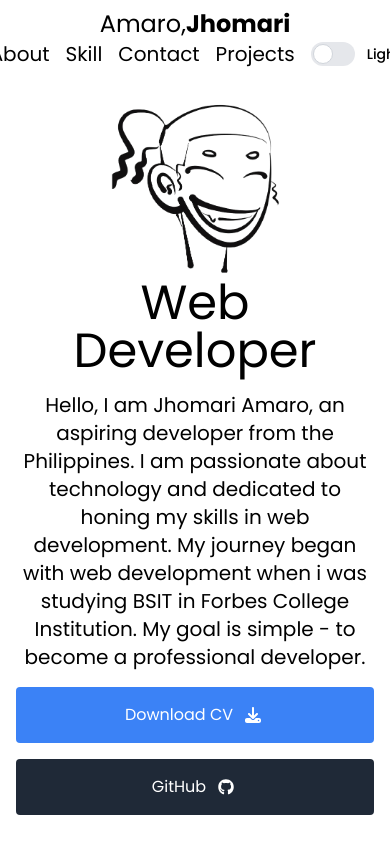
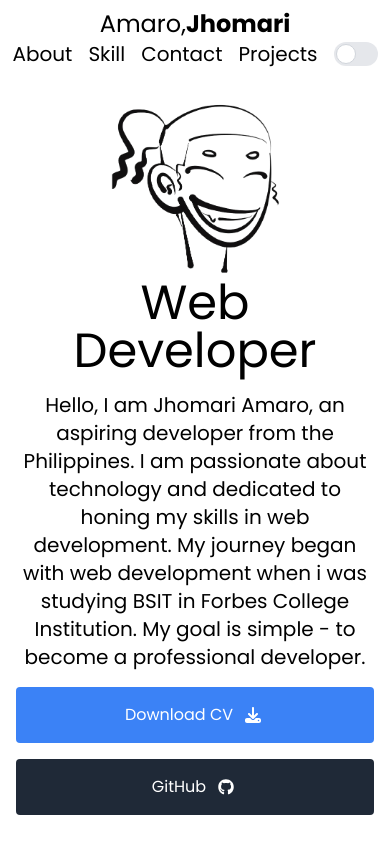
Before and after one commit to Amaro018/my-profile2024, a Next.js app: page / in a window 390 px wide. Shown: the top 844 px of the page. Built offline with nearby package versions, Linux system fonts and the light colour scheme.

Commit message:
nav responsiveness fixed

```diff
--- a/src/app/page.js
+++ b/src/app/page.js
@@ -27,13 +27,13 @@ export default function Home() {
         className="flex flex-col p-2  md:p-24 dark:bg-gray-900 dark:text-white"
 
       >
-        <div className="flex flex-col justify-between w-full items-center md:flex-row px-24">
+        <div className="flex flex-col justify-between w-full items-center px-24 md:flex-row">
           <div className="logo text-2xl md:text-4xl">
             <h1>
               Amaro,<span className="font-bold">Jhomari</span>
             </h1>
           </div>
-          <div className="flex flex-row gap-4 text-xl">
+          <div className="flex flex-row gap-4 text-xl" >
             <a href="#about" className="hover:font-bold hover:underline">
               About
             </a>
@@ -54,7 +54,7 @@ export default function Home() {
         className="sr-only peer"
       />
       <div className="relative w-11 h-6 bg-gray-200 peer-focus:outline-none peer-focus:ring-4 peer-focus:ring-blue-300 dark:peer-focus:ring-blue-800 rounded-full peer dark:bg-gray-700 peer-checked:after:translate-x-full rtl:peer-checked:after:-translate-x-full peer-checked:after:border-white after:content-[''] after:absolute after:top-[2px] after:start-[2px] after:bg-white after:border-gray-300 after:border after:rounded-full after:h-5 after:w-5 after:transition-all dark:border-gray-600 peer-checked:bg-blue-600"></div>
-      <span className="ms-3 text-sm font-medium ">
+      <span className="ms-3 text-sm font-medium hidden sm:block md:block lg:block">
         {`${darkMode ? "Dark" : "Light"}`}
       </span>
     </label>
```
